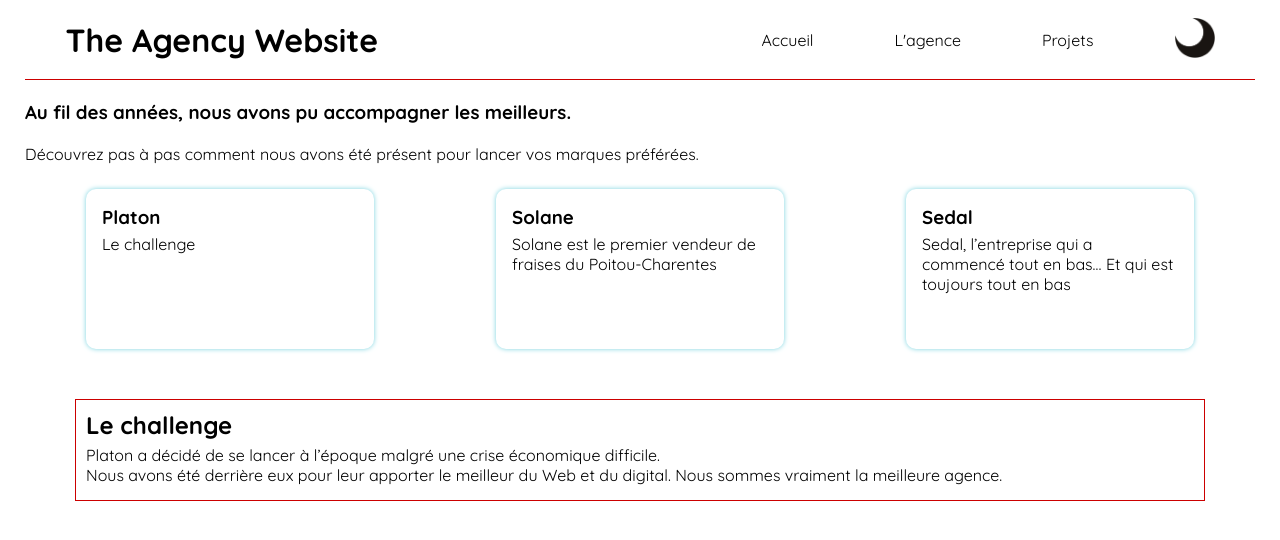
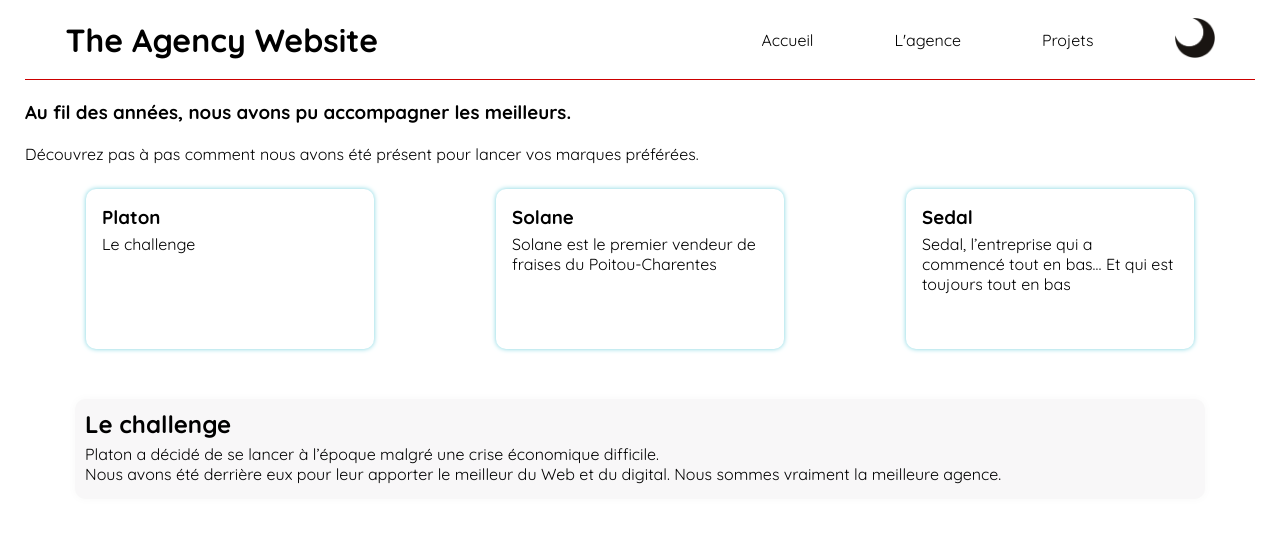
Before and after one commit to Mtwod/thpnext_w06d3_agency_website, a React (Create React App) app: page /works/platon-study-case in a window 1280 px wide. Shown: the top 540 px of the page. Built offline with nearby package versions, Linux system fonts and the light colour scheme.

Commit message:
Edit studyCase component css

```diff
--- a/src/components/StudyCase/style.scss
+++ b/src/components/StudyCase/style.scss
@@ -1,5 +1,7 @@
 .StudyCase {
   margin: 50px;
   padding: 10px;
-  border: 1px solid var(--color-primary);
+  border-radius: 10px;
+  box-shadow: 0 0 10px var(--color-study-case);
+  background-color: var(--color-study-case);
 }
--- a/src/variables.scss
+++ b/src/variables.scss
@@ -10,6 +10,7 @@ $dark-color-primary: #cc0000;
   --color-text: #000000;
   --color-primary: #cc0000;
   --color-secondary: #79d3df;
+  --color-study-case: #270f3508;
 }
 
 .dark {
@@ -17,6 +18,7 @@ $dark-color-primary: #cc0000;
   --color-text: #FFFFFF;
   --color-primary: #660000;
   --color-secondary: #10c5dd;
+  --color-study-case: #FFFFFF30;
 }
 
 @mixin transition {
```
